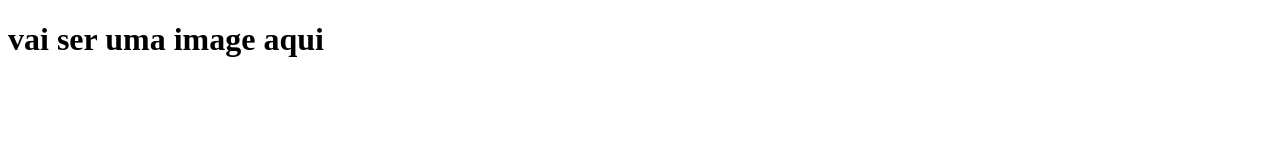
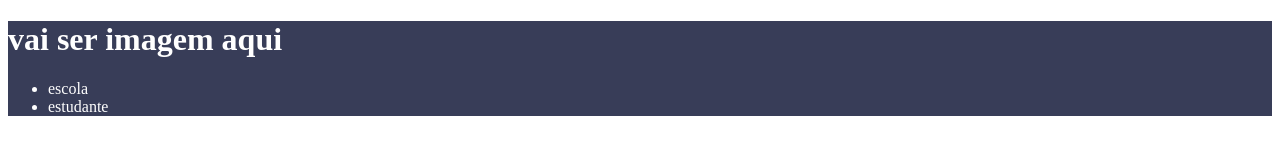
Before and after one commit to Diogo1325/Diogo-3, a plain HTML site: page index.html in a window 1280 px wide. Drawn offline with Linux system fonts and the light colour scheme.

Commit message:
Add files via upload

```diff
--- a/index.html
+++ b/index.html
@@ -5,8 +5,14 @@
     <meta http-equiv="X-UA-Compatible" content="IE=edge">
     <meta name="viewport" content="width=device-width, initial-scale=1.0">
     <title>Document</title>
+    <link rel="stylesheet" href="style.css">
 </head>
 <body>
-    <h1>vai ser uma image aqui</h1>
+<header>
+    <h1> vai ser imagem aqui</h1>
+    <ul><li>escola</li>
+        <li>estudante</li>
+    </ul>
+</header>
 </body>
 </html>
--- /dev/null
+++ b/style.css
@@ -0,0 +1,2 @@
+body{#383D58}
+header{background-color:#383D58;color:white;}
```
